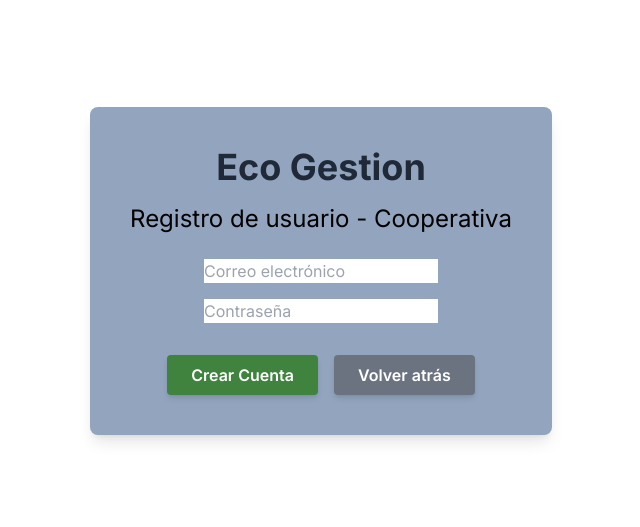
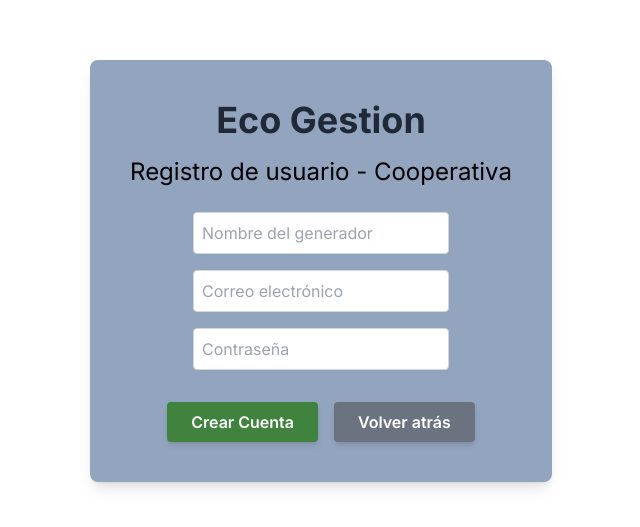
Before and after one commit to EcoGestion/frontend, a Next.js app: page /register/generador in a window 1280 px wide. Shown: the part 129-656 px from the top of the page, without its empty margins (319-959 px from the left). Built offline with nearby package versions, Linux system fonts and the light colour scheme.

Commit message:
Style register

```diff
--- a/src/app/register/cooperativa/page.tsx
+++ b/src/app/register/cooperativa/page.tsx
@@ -6,11 +6,13 @@ import { createUserWithEmailAndPassword } from 'firebase/auth';
 import GreenRoundedButton from '@/components/greenRoundedButton';
 
 const SignUpCooperativa = () => {
+  const [name, setName] = useState('');
   const [email, setEmail] = useState('');
   const [password, setPassword] = useState('');
   const router = useRouter();
 
   const handleSignUp = async () => {
+    console.log(name, email, password)
     createUserWithEmailAndPassword(auth, email, password)
     .then((userCredential) => {
       console.log(userCredential)
@@ -32,16 +34,23 @@ const SignUpCooperativa = () => {
         <h2 className="text-2xl mb-6 text-center">Registro de usuario - Cooperativa</h2>
         <div className="flex flex-col items-center gap-4">
           <input
+            type="text"
+            placeholder="Nombre de la cooperativa"
+            className="border border-gray-300 p-2 rounded text-black w-64"
+            value={name}
+            onChange={(e) => setName(e.target.value)}
+          />
+          <input
             type="email"
             placeholder="Correo electrónico"
-          className = "text-black"
+            className="border border-gray-300 p-2 rounded text-black w-64"
             value={email}
             onChange={(e) => setEmail(e.target.value)}
           />
           <input
             type="password"
             placeholder="Contraseña"
-          className = "text-black"
+            className="border border-gray-300 p-2 rounded text-black w-64"
             value={password}
             onChange={(e) => setPassword(e.target.value)}
           />
--- a/src/app/register/generador/page.tsx
+++ b/src/app/register/generador/page.tsx
@@ -6,6 +6,7 @@ import { createUserWithEmailAndPassword } from 'firebase/auth';
 import GreenRoundedButton from '@/components/greenRoundedButton';
 
 const SignUpGenerador = () => {
+  const [name, setName] = useState('');
   const [email, setEmail] = useState('');
   const [password, setPassword] = useState('');
   const router = useRouter();
@@ -32,16 +33,23 @@ const SignUpGenerador = () => {
         <h2 className="text-2xl mb-6 text-center">Registro de usuario - Cooperativa</h2>
         <div className="flex flex-col items-center gap-4">
           <input
+            type="text"
+            placeholder="Nombre del generador"
+            className="border border-gray-300 p-2 rounded text-black w-64"
+            value={name}
+            onChange={(e) => setName(e.target.value)}
+          />
+          <input
             type="email"
             placeholder="Correo electrónico"
-          className = "text-black"
+            className="border border-gray-300 p-2 rounded text-black w-64"
             value={email}
             onChange={(e) => setEmail(e.target.value)}
           />
           <input
             type="password"
             placeholder="Contraseña"
-          className = "text-black"
+            className="border border-gray-300 p-2 rounded text-black w-64"
             value={password}
             onChange={(e) => setPassword(e.target.value)}
           />
```
Lines whose indentation alone changed are shown as unchanged.
